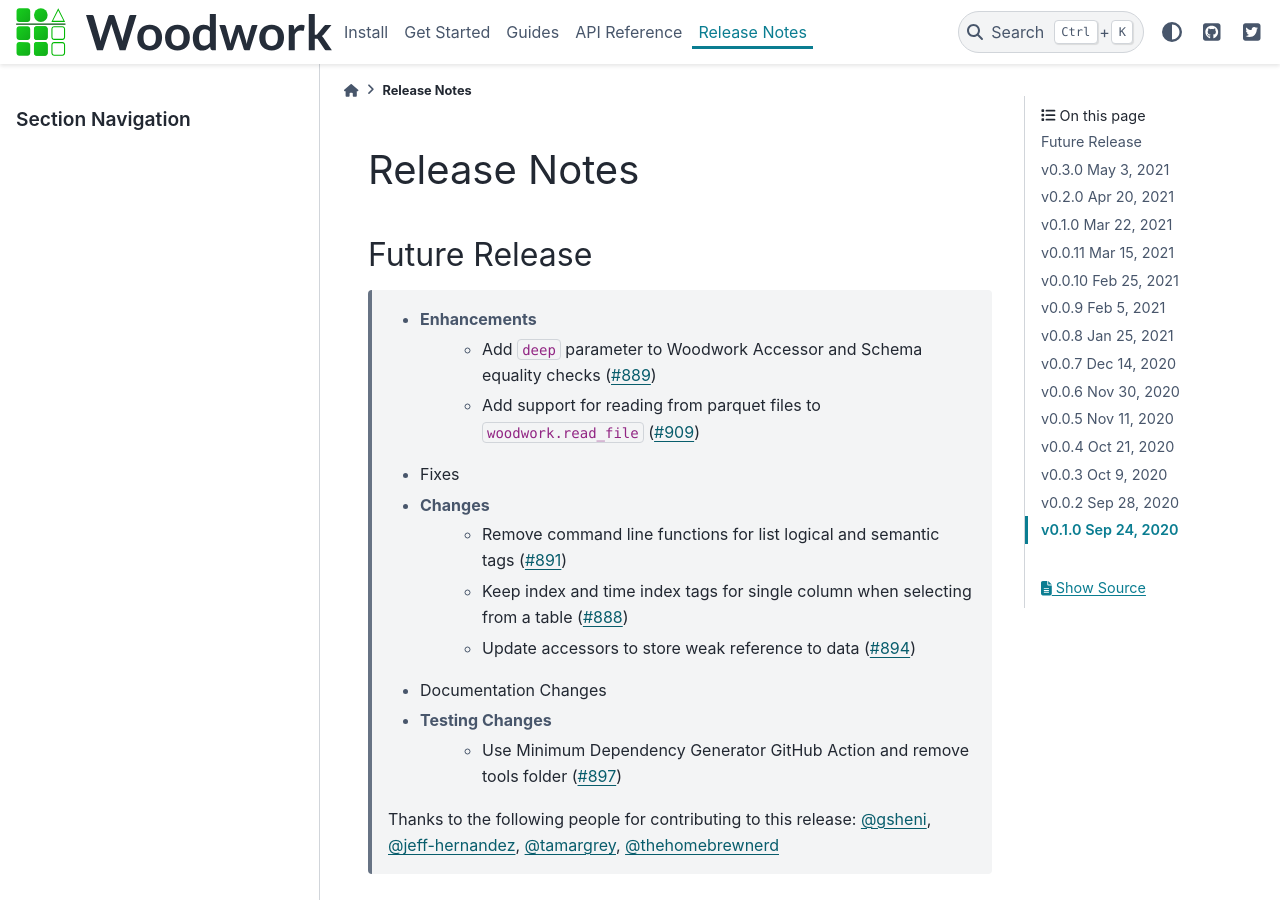
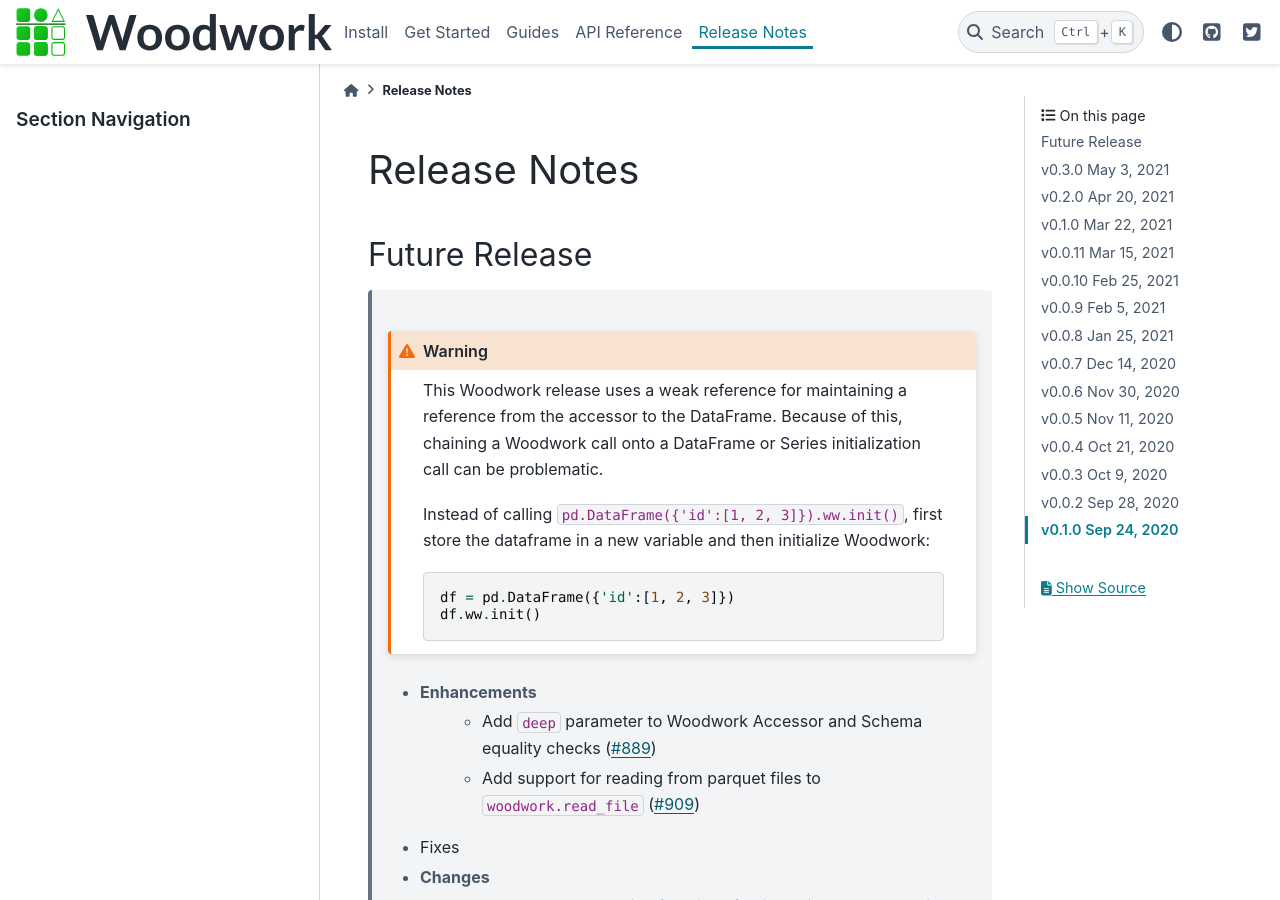
Before and after one commit to alteryx/woodwork, a Sphinx documentation site: the page built from docs/source/release_notes.rst, in a window 1280 px wide and 900 px high. Built offline with Sphinx 7.4.7 and the PyData theme 0.15.4, drawn with Linux system fonts in a browser that asks for light colours; comment, search, counter and statistics services are not loaded.

Commit message:
update docs to include warning

```diff
--- a/docs/source/release_notes.rst
+++ b/docs/source/release_notes.rst
@@ -4,6 +4,21 @@
 -------------
 Future Release
 ==============
+    .. warning::
+        This Woodwork release uses a weak reference for maintaining a reference from the
+        accessor to the DataFrame. Because of this, chaining a Woodwork call onto a DataFrame
+        or Series initialization call can be problematic.
+
+        Instead of calling ``pd.DataFrame({'id':[1, 2, 3]}).ww.init()``, first store the dataframe in a new
+        variable and then initialize Woodwork:
+
+        .. code-block:: python
+
+            df = pd.DataFrame({'id':[1, 2, 3]})
+            df.ww.init()
+
+
+
     * Enhancements
         * Add ``deep`` parameter to Woodwork Accessor and Schema equality checks (:pr:`889`)
         * Add support for reading from parquet files to ``woodwork.read_file`` (:pr:`909`)
```
Also changed, not shown: docs/source/start.ipynb.
